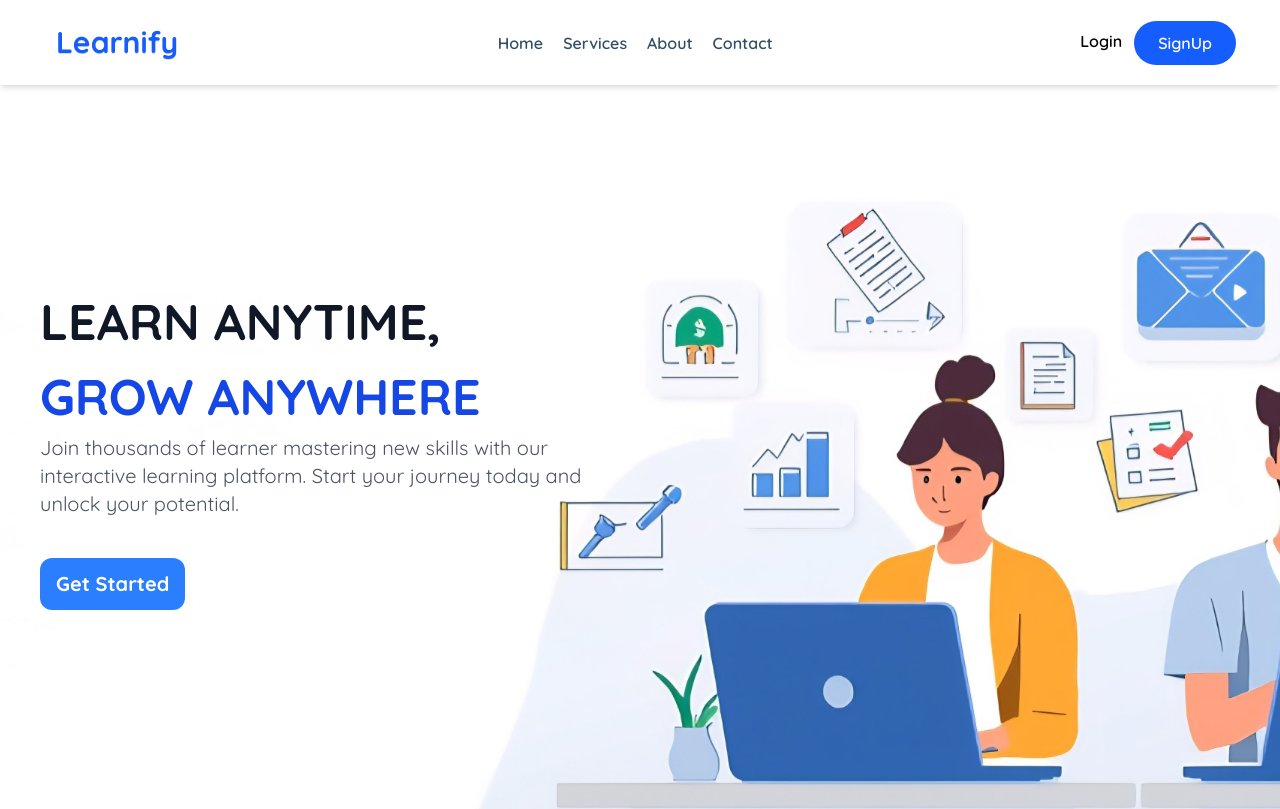
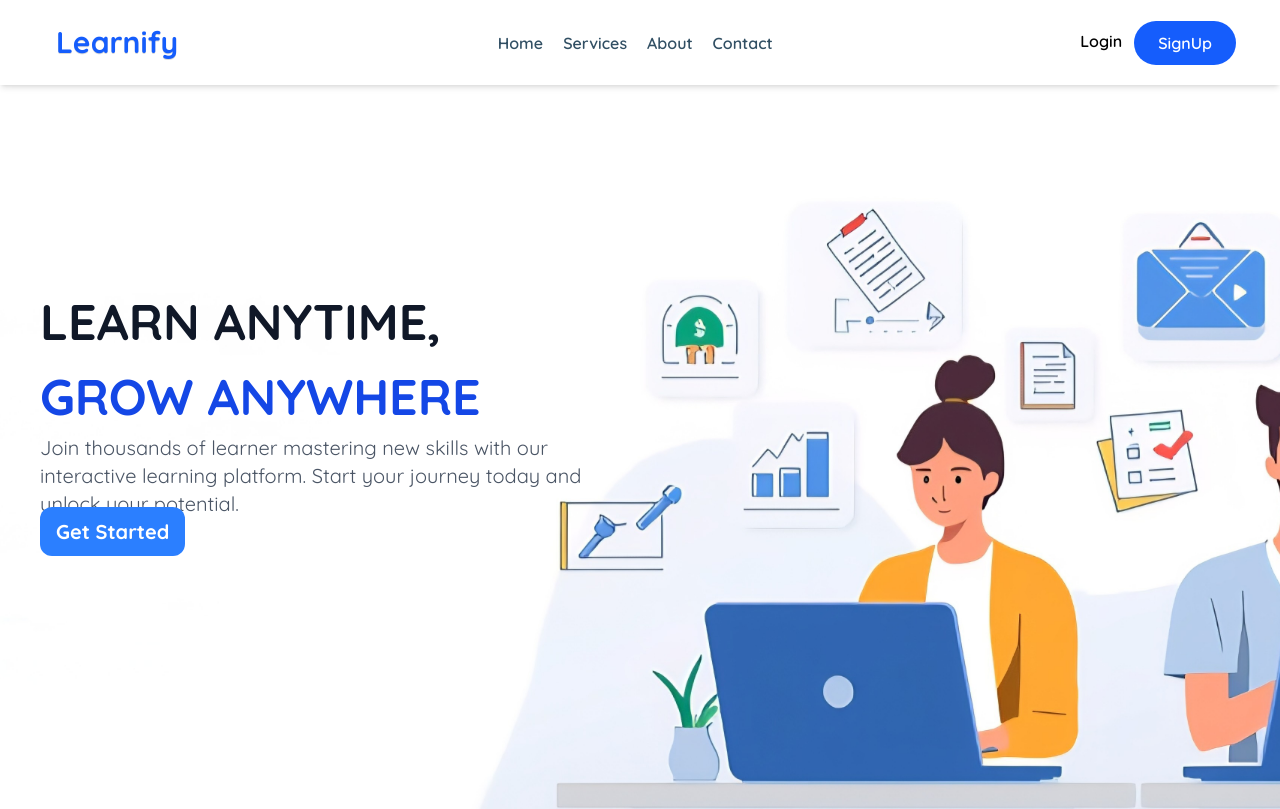
Before and after one commit to WebWizards-org/frontend, a React (Vite) app: page / in a window 1280 px wide. Shown: the top 809 px of the page. Built offline with nearby package versions, Linux system fonts and the light colour scheme.

Commit message:
replace Get Started button with a Link to the registration page for improved navigation

```diff
--- a/src/components/home.jsx
+++ b/src/components/home.jsx
@@ -105,7 +105,7 @@ export default function Home() {
               </h1>
               <p className='text-gray-600 relative x-10 md:text-xl'>Join thousands of learner mastering new skills with our interactive learning platform. Start your journey today and unlock your potential.</p>
 
-              <button className='bg-blue-500 text-white x-10 relative px-4 py-3 rounded-xl text-xl font-bold mt-10 hover:bg-blue-600 hover:shadow-xl hover:scale-105 transition-all ease-in-out duration-350'>Get Started</button>
+              <Link to='/register' className='bg-blue-500 text-white x-10 relative px-4 py-3 rounded-xl text-xl font-bold mt-10 hover:bg-blue-600 hover:shadow-xl hover:scale-105 transition-all ease-in-out duration-350'>Get Started</Link>
             </div>
         </div>
 
```
